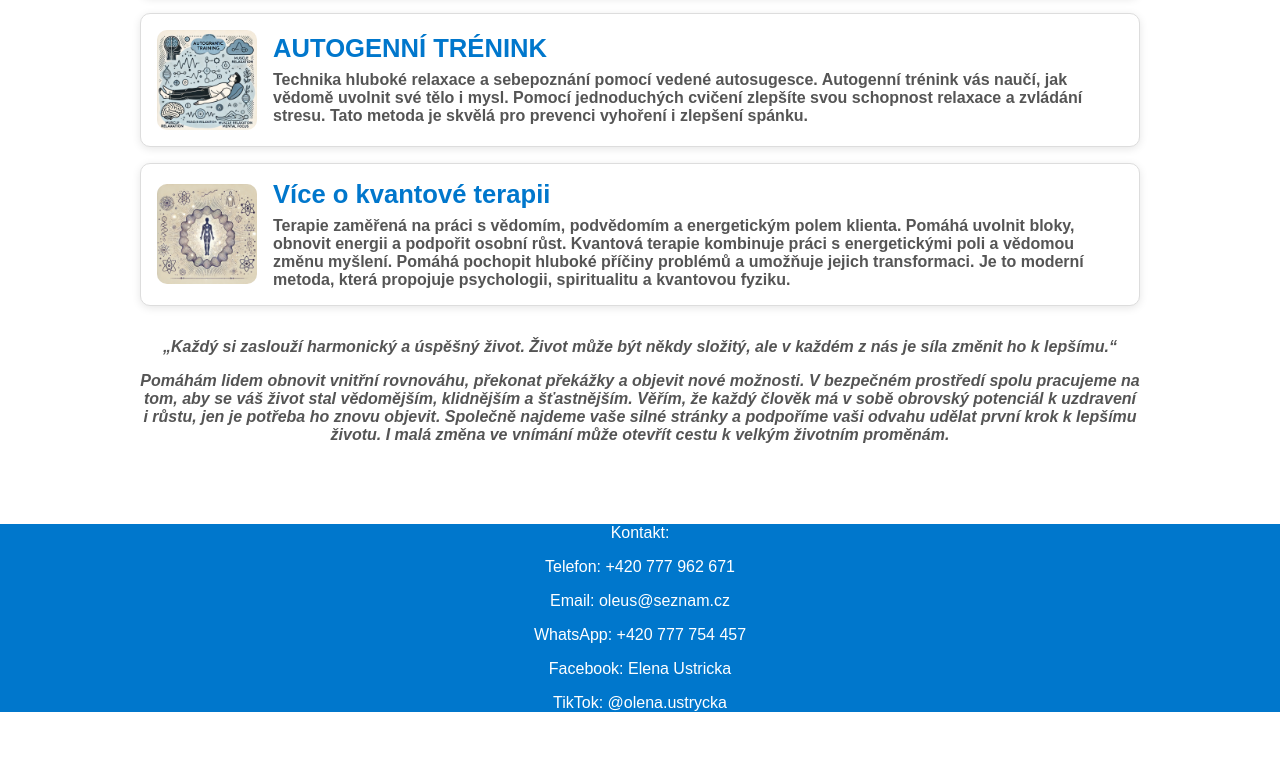
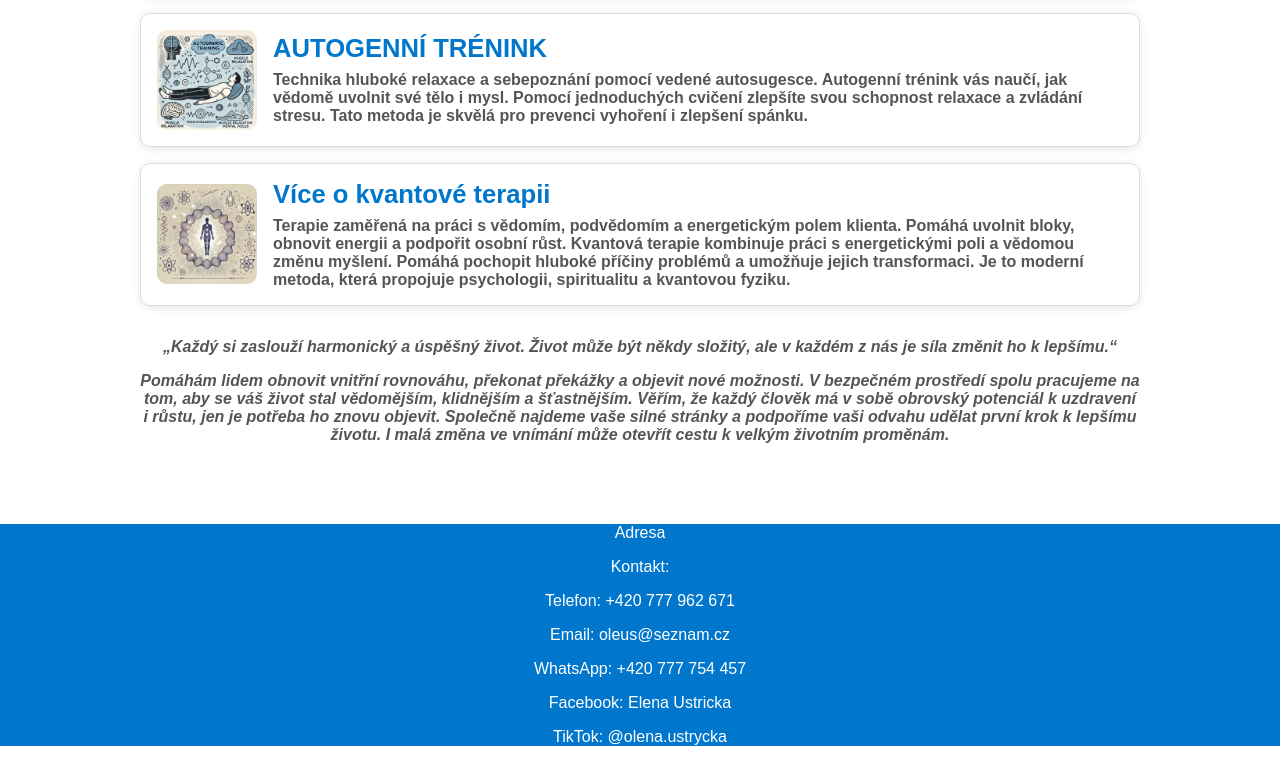
Before and after one commit to marshall-ae/misioner, a plain HTML site: page index.html in a window 1280 px wide. Shown: the part 1081-1843 px from the top of the page. Before the commit the page ends 1809 px from the top, so only its background shows below. Drawn offline with Linux system fonts and the light colour scheme.

Commit message:
Update index.html

```diff
--- a/index.html
+++ b/index.html
@@ -170,6 +170,7 @@
 </div>
 
 <div class="footer">
+    <p>Adresa <a href=" https://maps.app.goo.gl/xrYKgYmFKvtULxav5?g_st=com.google.maps.preview.copy"</a></p>
     <p>Kontakt:</p>
     <p>Telefon: <a href="tel:+420777754457">+420 777 962 671</a></p>
     <p>Email: <a href="mailto:Olena@seznam.cz">oleus@seznam.cz</a></p>
```
